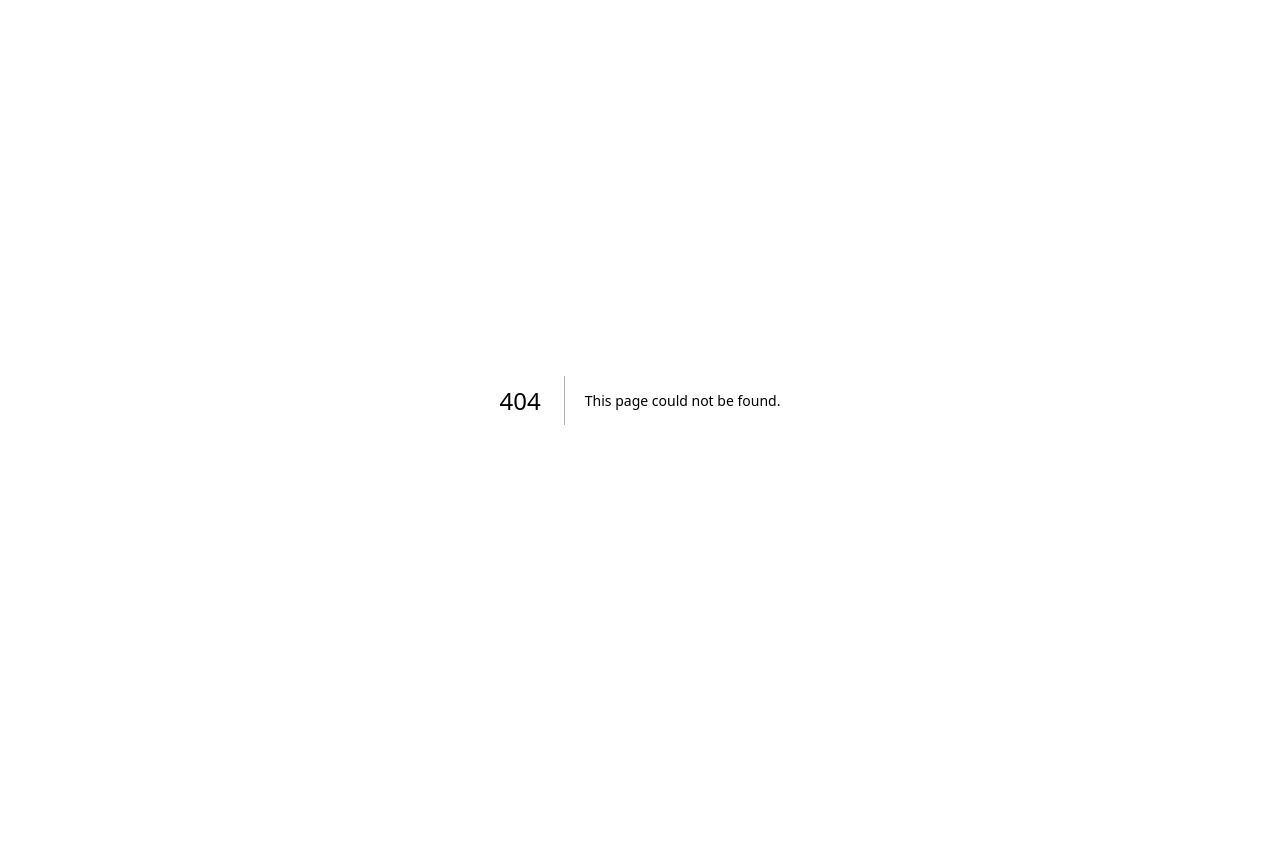
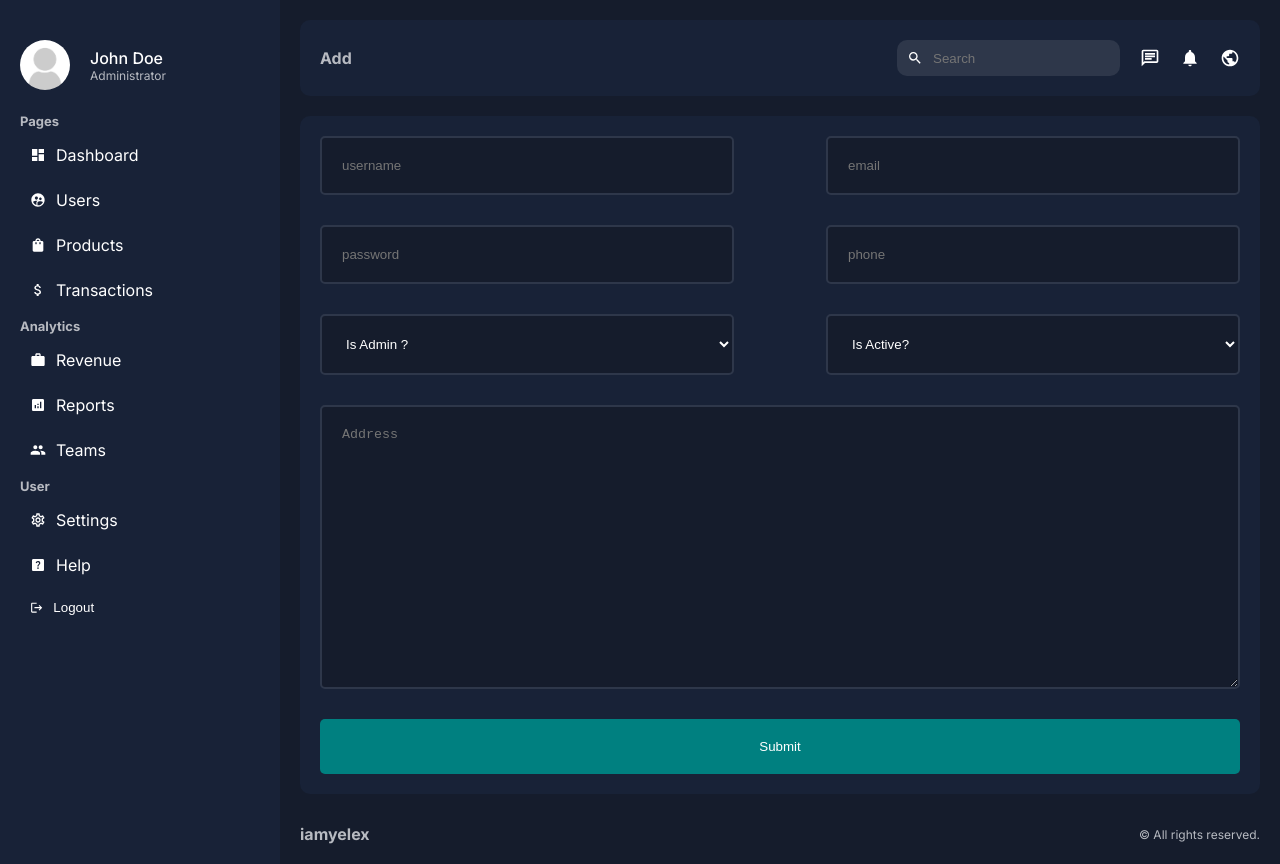
Before and after one commit to iamyelex/Admin-Dashboard, a Next.js app: page /dashboard/users/add in a window 1280 px wide. Before the commit this address had no page. Before the commit the page ends 800 px from the top, so only its background shows below. Built offline with nearby package versions, Linux system fonts and the light colour scheme.

Commit message:
single user page and single product page implemented

```diff
--- /dev/null
+++ b/app/dashboard/users/add/page.jsx
@@ -0,0 +1,43 @@
+import styles from "@/app/ui/dashboard/users/addUser/addUser.module.css";
+
+export default function AddUserPage() {
+  return (
+    <div className={styles.container}>
+      <form action="" className={styles.form}>
+        <input type="text" placeholder="username" name="username" required />
+        <input type="email" placeholder="email" name="email" required />
+        <input
+          type="password"
+          placeholder="password"
+          name="password"
+          required
+        />
+        <input type="phone" placeholder="phone" name="phone" />
+        <select name="isAdmin" id="isAdmin">
+          <option value={false} selected>
+            Is Admin ?
+          </option>
+          <option value={true}>Yes</option>
+          <option value={false}>No</option>
+        </select>
+
+        <select name="isActive" id="isActive">
+          <option value={true} selected>
+            Is Active?
+          </option>
+          <option value={true}>Yes</option>
+          <option value={false}>No</option>
+        </select>
+
+        <textarea
+          required
+          name="address"
+          id="address"
+          rows="16"
+          placeholder="Address"
+        ></textarea>
+        <button type="submit">Submit</button>
+      </form>
+    </div>
+  );
+}
--- a/app/dashboard/users/page.jsx
+++ b/app/dashboard/users/page.jsx
@@ -47,7 +47,7 @@
             <td>Active</td>
             <td>
               <div className={styles.buttons}>
-                <Link href="/">
+                <Link href="/dashboard/users/test">
                   <button className={`${styles.button} ${styles.view}`}>
                     View
                   </button>
--- /dev/null
+++ b/app/ui/dashboard/products/addProduct/addProduct.module.css
@@ -0,0 +1,42 @@
+.container {
+  background-color: var(--bgSoft);
+  padding: 20px;
+  border-radius: 10px;
+  margin-top: 20px;
+}
+
+.form {
+  display: flex;
+  flex-wrap: wrap;
+  justify-content: space-between;
+}
+
+.form input,
+.form textarea,
+.form select {
+  padding: 20px;
+  background-color: var(--bg);
+  color: var(--text);
+  border: 2px solid #2e374a;
+  border-radius: 5px;
+  margin-bottom: 30px;
+}
+
+.form input,
+.form select {
+  width: 45%;
+}
+
+.form textarea {
+  width: 100%;
+}
+
+.form button {
+  width: 100%;
+  padding: 20px;
+  background-color: teal;
+  color: var(--text);
+  border: none;
+  border-radius: 5px;
+  cursor: pointer;
+}
--- /dev/null
+++ b/app/ui/dashboard/users/addUser/addUser.module.css
@@ -0,0 +1,42 @@
+.container {
+  background-color: var(--bgSoft);
+  padding: 20px;
+  border-radius: 10px;
+  margin-top: 20px;
+}
+
+.form {
+  display: flex;
+  flex-wrap: wrap;
+  justify-content: space-between;
+}
+
+.form input,
+.form textarea,
+.form select {
+  padding: 20px;
+  background-color: var(--bg);
+  color: var(--text);
+  border: 2px solid #2e374a;
+  border-radius: 5px;
+  margin-bottom: 30px;
+}
+
+.form input,
+.form select {
+  width: 45%;
+}
+
+.form textarea {
+  width: 100%;
+}
+
+.form button {
+  width: 100%;
+  padding: 20px;
+  background-color: teal;
+  color: var(--text);
+  border: none;
+  border-radius: 5px;
+  cursor: pointer;
+}
--- /dev/null
+++ b/app/ui/dashboard/users/singleUser/singleUser.module.css
@@ -0,0 +1,62 @@
+.container {
+  display: flex;
+  gap: 50px;
+  margin-top: 20px;
+}
+
+.infoContainer {
+  flex: 1;
+  background-color: var(--bgSoft);
+  padding: 20px;
+  border-radius: 10px;
+  font-weight: bold;
+  color: var(--textSoft);
+  height: max-content;
+}
+
+.imgContainer {
+  width: 100%;
+  height: 300px;
+  position: relative;
+  border-radius: 10px;
+  overflow: hidden;
+  margin-bottom: 20px;
+}
+
+.formContainer {
+  flex: 3;
+  background-color: var(--bgSoft);
+  padding: 20px;
+  border-radius: 10px;
+}
+
+.form {
+  display: flex;
+  flex-direction: column;
+}
+
+.form input,
+.form textarea,
+.form select {
+  padding: 20px;
+  border: 2px solid #2e374a;
+  border-radius: 5px;
+  background-color: var(--bg);
+  color: var(--text);
+  margin: 10px 0px;
+}
+
+.form label {
+  font-size: 12px;
+}
+
+.form button {
+  width: 100%;
+  padding: 20px;
+  background-color: teal;
+  color: var(--text);
+  border: none;
+  border-radius: 5px;
+  cursor: pointer;
+  margin-top: 20px;
+}
```
Also changed, not shown: app/dashboard/products/add/page.jsx (added, +29 -0 lines), app/dashboard/products/page.jsx (+65 -1 lines), app/dashboard/users/[id]/page.jsx (added, +42 -0 lines).
